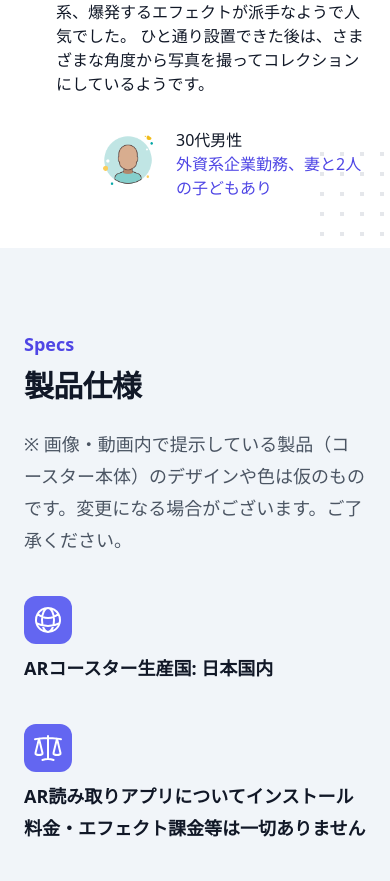
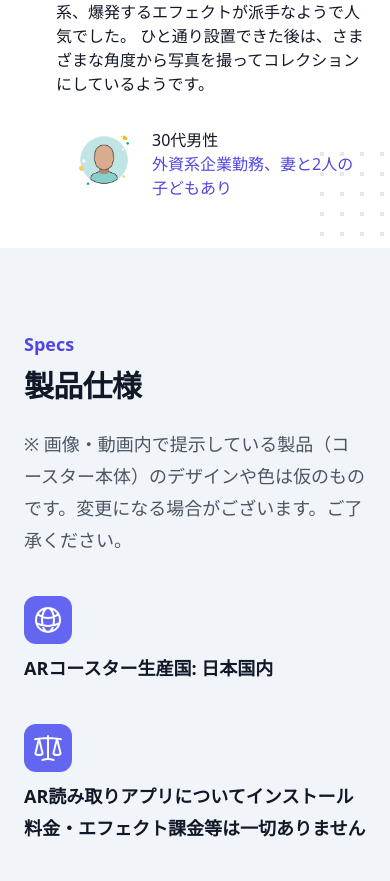
Before and after one commit to atsuyamaru/nyar-arcoaster-pb, a website: page index.html in a window 390 px wide. Shown: the part 9280-10161 px from the top of the page. Drawn offline with nearby package versions, Linux system fonts and the light colour scheme; files that its build step writes are made by us from their sources.

Commit message:
modified spacing

```diff
--- a/index.html
+++ b/index.html
@@ -807,7 +807,7 @@
                   ひと通り設置できた後は、さまざまな角度から写真を撮ってコレクションにしているようです。
                 </p>
               </div>
-              <div class="mt-8 ml-10 md:ml-0">
+              <div class="mt-8 ml-4 md:ml-0">
                 <div class="flex">
                   <div class="flex-shrink-0 lg:hidden">
                     <img
```
